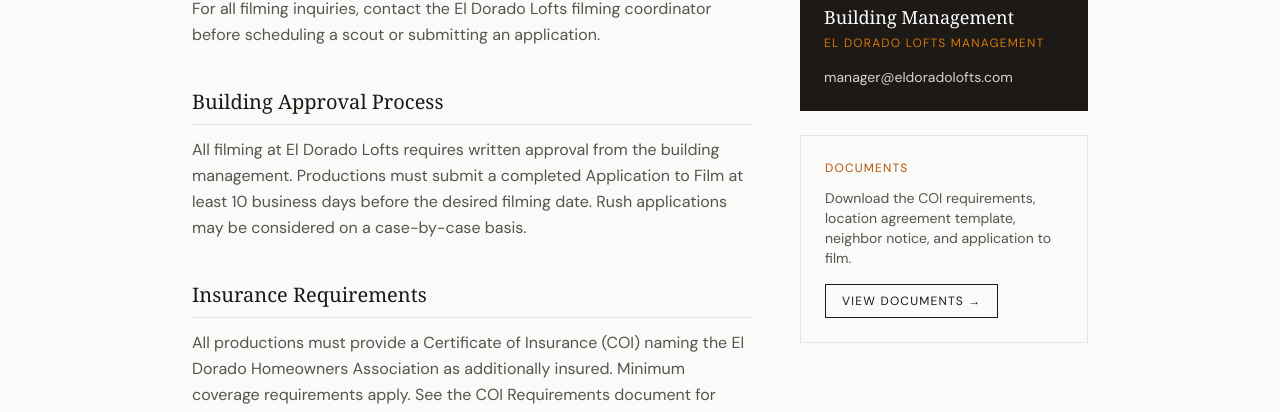
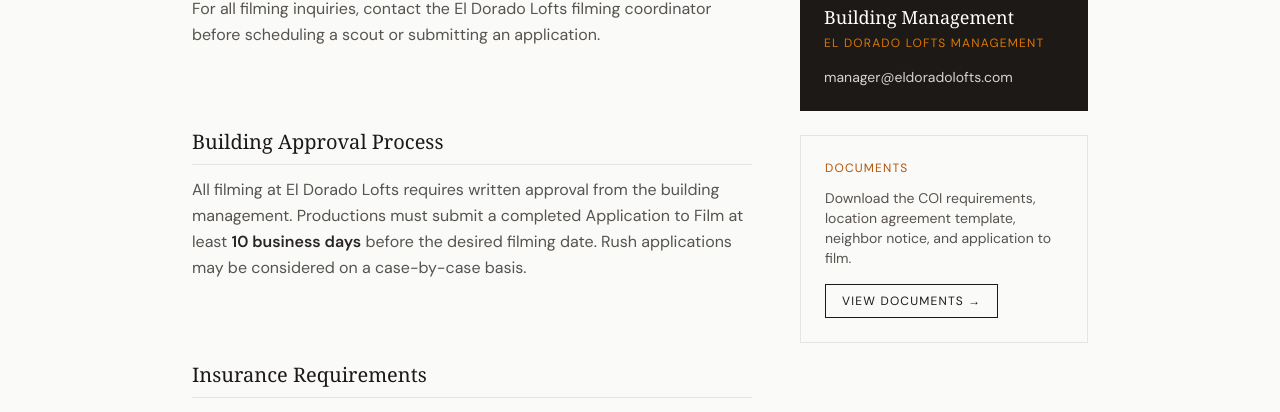
Before and after one commit to DTLAJosh/Filming, a React (Vite) app: page /guidelines in a window 1280 px wide. Shown: the part 385-797 px from the top of the page. Built offline with nearby package versions, Linux system fonts and the light colour scheme; no server answers; the database is empty; a web font is replaced by a local one.

Commit message:
Use editable guidelines content on public page

```diff
--- /dev/null
+++ b/src/data/guidelines.js
@@ -0,0 +1,103 @@
+export const DEFAULT_GUIDELINES_TITLE = 'Filming Guidelines'
+
+export const DEFAULT_GUIDELINES_MARKDOWN = `## Building Contact
+
+For all filming inquiries, contact the El Dorado Lofts filming coordinator before scheduling a scout or submitting an application.
+
+---
+
+## Building Approval Process
+
+All filming at El Dorado Lofts requires written approval from the building management. Productions must submit a completed Application to Film at least **10 business days** before the desired filming date. Rush applications may be considered on a case-by-case basis.
+
+---
+
+## Insurance Requirements
+
+All productions must provide a Certificate of Insurance (COI) naming the El Dorado Homeowners Association as additionally insured. Minimum coverage requirements apply. See the COI Requirements document for specifics.
+
+---
+
+## COI Requirements
+
+- General Liability: $2,000,000 per occurrence / $4,000,000 aggregate
+- The El Dorado Lofts HOA must be named as Additional Insured
+- Certificate must be received and approved before access is granted
+
+---
+
+## Permits
+
+Productions are responsible for obtaining all required City of Los Angeles filming permits. A copy of all permits must be provided to building management before filming begins.
+
+---
+
+## Filming Hours
+
+Standard permitted filming hours are **7:00 AM - 10:00 PM**, Monday through Saturday. Sunday and holiday filming requires advance approval and may be subject to additional fees. No filming is permitted before 7:00 AM without written exception.
+
+---
+
+## Load-In & Load-Out
+
+All equipment must be loaded in and out through the designated service entrance. Load-in and load-out may begin one hour before and extend one hour after permitted filming hours. Advance coordination with building management is required for equipment moves.
+
+---
+
+## Elevator Use
+
+Use of the main passenger elevator for equipment is restricted during peak morning hours (7:00-9:00 AM) and evening hours (5:00-7:00 PM). A freight or service elevator may be available; contact building management to confirm.
+
+---
+
+## Common Area Use
+
+Use of lobbies, hallways, stairwells, rooftop, and exterior areas requires separate approval from building management and is subject to availability and additional fees. Common area filming does not grant access to individual units.
+
+---
+
+## Noise Rules
+
+Productions must keep noise to reasonable levels at all times. Generator use must comply with city noise ordinances. Loud equipment, pyrotechnics, and amplified sound require advance written approval.
+
+---
+
+## Parking & Loading
+
+Street parking is subject to City of Los Angeles regulations. Productions requiring parking holds or loading zones must obtain proper city permits. Building management can provide information on nearby production parking facilities.
+
+---
+
+## Security Requirements
+
+Productions filming after 8:00 PM or with crew exceeding 20 persons must provide on-site licensed security. Security requirements are specified in the Location Agreement.
+
+---
+
+## Neighbor Notice
+
+Productions are responsible for distributing neighbor notice letters to all units in affected corridors. A template is available on the Documents page. Notices must be distributed at least **48 hours** before filming.
+
+---
+
+## Cleaning & Restoration
+
+The location must be restored to its original condition immediately following filming. Any damage to common areas or individual units is the responsibility of the production company. A refundable cleaning deposit may be required.
+
+---
+
+## Fees & Deposits
+
+Location fees vary based on scope, crew size, duration, and areas used. A refundable security deposit is required for all productions. Fee schedules are available on the Documents page.
+
+---
+
+## HOA Requirements
+
+All productions are subject to El Dorado Lofts HOA rules and regulations. Productions must cooperate with building management and security at all times.
+
+---
+
+## Contact for Questions
+
+Contact the building filming coordinator for questions about guidelines, applications, COI requirements, and scheduling.`
--- a/src/pages/GuidelinesPage.jsx
+++ b/src/pages/GuidelinesPage.jsx
@@ -1,93 +1,39 @@
 import { useState, useEffect } from 'react'
+import ReactMarkdown from 'react-markdown'
 import PublicLayout from '../components/layout/PublicLayout'
 import { supabase } from '../lib/supabase'
-
-const GUIDELINES_SECTIONS = [
-  {
-    title: 'Building Contact',
-    content: 'For all filming inquiries, contact the El Dorado Lofts filming coordinator before scheduling a scout or submitting an application.',
-  },
-  {
-    title: 'Building Approval Process',
-    content: 'All filming at El Dorado Lofts requires written approval from the building management. Productions must submit a completed Application to Film at least 10 business days before the desired filming date. Rush applications may be considered on a case-by-case basis.',
-  },
-  {
-    title: 'Insurance Requirements',
-    content: 'All productions must provide a Certificate of Insurance (COI) naming the El Dorado Homeowners Association as additionally insured. Minimum coverage requirements apply. See the COI Requirements document for specifics.',
-  },
-  {
-    title: 'COI Requirements',
-    items: [
-      'General Liability: $2,000,000 per occurrence / $4,000,000 aggregate',
-      'The El Dorado Lofts HOA must be named as Additional Insured',
-      'Certificate must be received and approved before access is granted',
-    ],
-  },
-  {
-    title: 'Permits',
-    content: 'Productions are responsible for obtaining all required City of Los Angeles filming permits. A copy of all permits must be provided to building management before filming begins.',
-  },
-  {
-    title: 'Filming Hours',
-    content: 'Standard permitted filming hours are 7:00 AM – 10:00 PM, Monday through Saturday. Sunday and holiday filming requires advance approval and may be subject to additional fees. No filming is permitted before 7:00 AM without written exception.',
-  },
-  {
-    title: 'Load-In & Load-Out',
-    content: 'All equipment must be loaded in and out through the designated service entrance. Load-in and load-out may begin one hour before and extend one hour after permitted filming hours. Advance coordination with building management is required for equipment moves.',
-  },
-  {
-    title: 'Elevator Use',
-    content: 'Use of the main passenger elevator for equipment is restricted during peak morning hours (7:00–9:00 AM) and evening hours (5:00–7:00 PM). A freight or service elevator may be available — contact building management to confirm.',
-  },
-  {
-    title: 'Common Area Use',
-    content: 'Use of lobbies, hallways, stairwells, rooftop, and exterior areas requires separate approval from building management and is subject to availability and additional fees. Common area filming does not grant access to individual units.',
-  },
-  {
-    title: 'Noise Rules',
-    content: 'Productions must keep noise to reasonable levels at all times. Generator use must comply with city noise ordinances. Loud equipment, pyrotechnics, and amplified sound require advance written approval.',
-  },
-  {
-    title: 'Parking & Loading',
-    content: 'Street parking is subject to City of Los Angeles regulations. Productions requiring parking holds or loading zones must obtain proper city permits. Building management can provide information on nearby production parking facilities.',
-  },
-  {
-    title: 'Security Requirements',
-    content: 'Productions filming after 8:00 PM or with crew exceeding 20 persons must provide on-site licensed security. Security requirements are specified in the Location Agreement.',
-  },
-  {
-    title: 'Neighbor Notice',
-    content: 'Productions are responsible for distributing neighbor notice letters to all units in affected corridors. A template is available on the Documents page. Notices must be distributed at least 48 hours before filming.',
-  },
-  {
-    title: 'Cleaning & Restoration',
-    content: 'The location must be restored to its original condition immediately following filming. Any damage to common areas or individual units is the responsibility of the production company. A refundable cleaning deposit may be required.',
-  },
-  {
-    title: 'Fees & Deposits',
-    content: 'Location fees vary based on scope, crew size, duration, and areas used. A refundable security deposit is required for all productions. Fee schedules are available on the Documents page.',
-  },
-  {
-    title: 'HOA Requirements',
-    content: 'All productions are subject to El Dorado Lofts HOA rules and regulations. Productions must cooperate with building management and security at all times.',
-  },
-  {
-    title: 'Contact for Questions',
-    content: 'Contact the building filming coordinator for questions about guidelines, applications, COI requirements, and scheduling.',
-  },
-]
+import { DEFAULT_GUIDELINES_MARKDOWN, DEFAULT_GUIDELINES_TITLE } from '../data/guidelines'
 
 export default function GuidelinesPage() {
   const [buildingContact, setBuildingContact] = useState(null)
+  const [guidelines, setGuidelines] = useState({
+    title: DEFAULT_GUIDELINES_TITLE,
+    content: DEFAULT_GUIDELINES_MARKDOWN,
+  })
 
   useEffect(() => {
     async function load() {
-      const { data } = await supabase
+      const [{ data: contactData }, { data: guidelinesData }] = await Promise.all([
+        supabase
         .from('building_contact')
         .select('name, title, email, phone')
         .limit(1)
-        .single()
-      if (data) setBuildingContact(data)
+          .single(),
+        supabase
+          .from('filming_guidelines')
+          .select('title, content')
+          .order('created_at')
+          .limit(1)
+          .single(),
+      ])
+
+      if (contactData) setBuildingContact(contactData)
+      if (guidelinesData?.content) {
+        setGuidelines({
+          title: guidelinesData.title || DEFAULT_GUIDELINES_TITLE,
+          content: guidelinesData.content,
+        })
+      }
     }
     load()
   }, [])
@@ -98,7 +44,7 @@
       <div className="bg-stone-900 text-white py-16 px-6">
         <div className="max-w-4xl mx-auto">
           <p className="text-xs tracking-widest text-amber-500 uppercase mb-3">For Productions</p>
-          <h1 className="font-serif text-4xl md:text-5xl mb-4">Filming Guidelines</h1>
+          <h1 className="font-serif text-4xl md:text-5xl mb-4">{guidelines.title}</h1>
           <p className="text-stone-400 max-w-xl">
             Please review all guidelines before submitting a filming application or scheduling a location scout.
           </p>
@@ -111,23 +57,26 @@
 
           {/* Main content */}
           <div className="flex-1 min-w-0">
-            {GUIDELINES_SECTIONS.map((section, i) => (
-              <div key={i} className="mb-10">
-                <h2 className="font-serif text-xl text-stone-900 mb-3 pb-2 border-b border-stone-200">
-                  {section.title}
-                </h2>
-                {section.content && (
-                  <p className="text-stone-600 leading-relaxed break-words">{section.content}</p>
-                )}
-                {section.items && (
-                  <ul className="list-disc list-inside space-y-1 text-stone-600">
-                    {section.items.map((item, j) => (
-                      <li key={j} className="break-words">{item}</li>
-                    ))}
-                  </ul>
-                )}
-              </div>
-            ))}
+            <ReactMarkdown
+              components={{
+                h2: ({ children }) => (
+                  <h2 className="font-serif text-xl text-stone-900 mb-3 mt-10 first:mt-0 pb-2 border-b border-stone-200">
+                    {children}
+                  </h2>
+                ),
+                p: ({ children }) => (
+                  <p className="text-stone-600 leading-relaxed break-words mb-4">{children}</p>
+                ),
+                ul: ({ children }) => (
+                  <ul className="list-disc list-inside space-y-1 text-stone-600 mb-4">{children}</ul>
+                ),
+                li: ({ children }) => <li className="break-words">{children}</li>,
+                hr: () => <div className="h-6" />,
+                strong: ({ children }) => <strong className="font-semibold text-stone-800">{children}</strong>,
+              }}
+            >
+              {guidelines.content}
+            </ReactMarkdown>
           </div>
 
           {/* Sidebar */}
```
Also changed, not shown: src/pages/admin/AdminGuidelines.jsx (+22 -4 lines), 2 other files (tests, documents, lock files or other folders).
